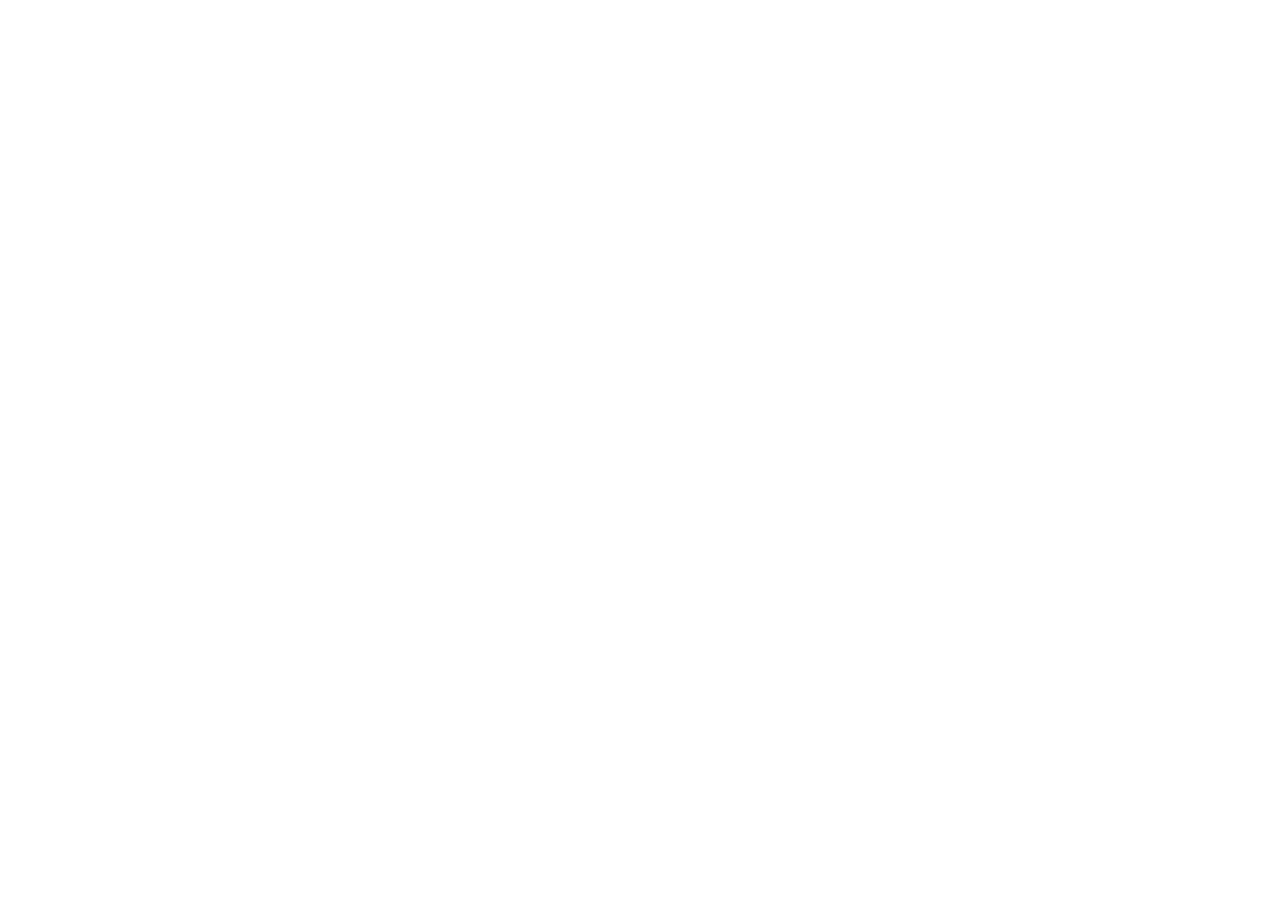
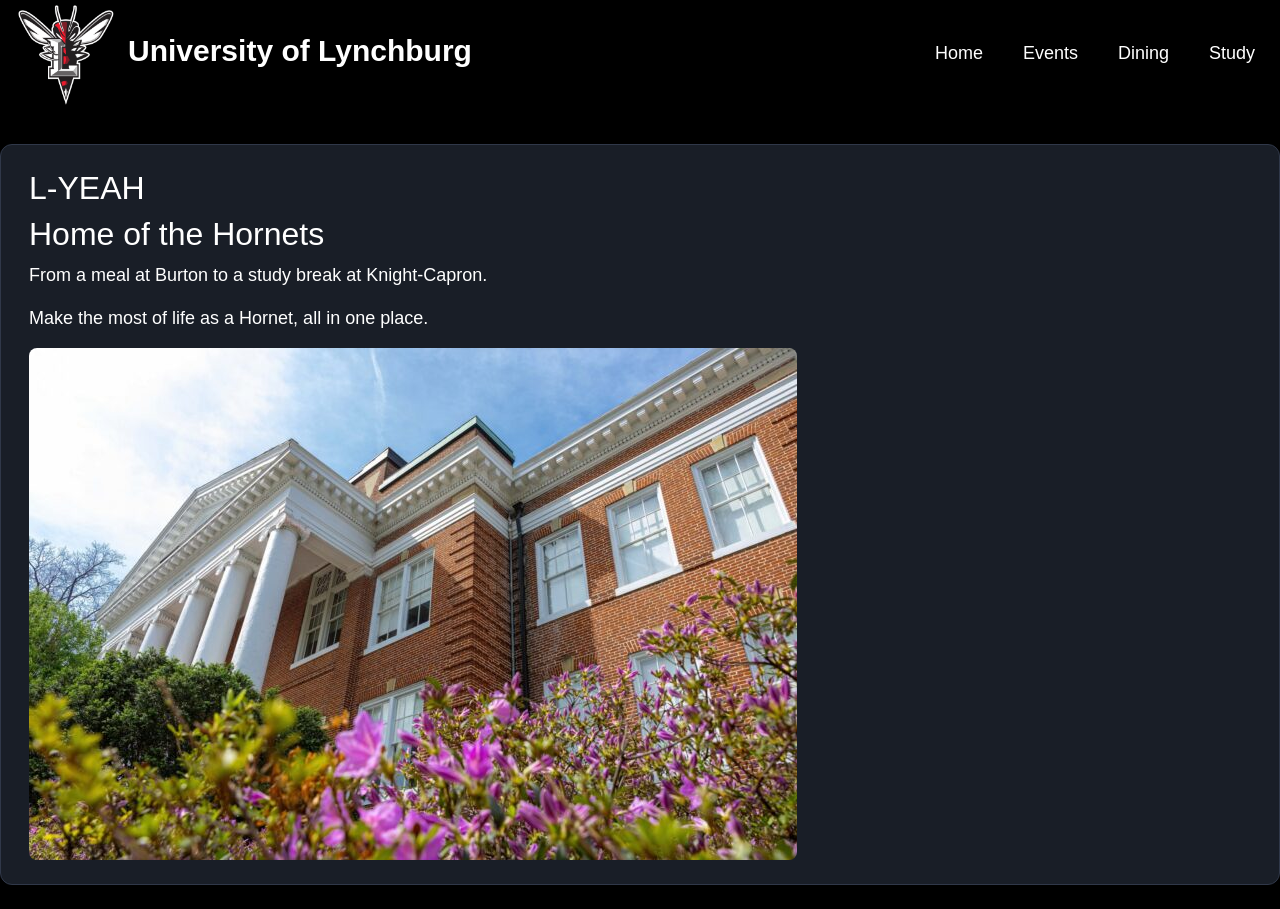
Before and after one commit to kcanada3/campus-life-super-app, a plain HTML site: page index.html in a window 1280 px wide. Before the commit the page ends 800 px from the top, so only its background shows below. Drawn offline with nearby package versions, Linux system fonts and the light colour scheme.

Commit message:
Add hornet logo and page title alongside the nav bar on each page. Add page header onto the main section (will be fixed)

```diff
--- a/css/style.css
+++ b/css/style.css
@@ -0,0 +1,106 @@
+/* global page styling */
+body {
+    background-color: black;
+    color: white;
+    font-size: 18px;
+    line-height: 1.5;
+}
+
+* {
+    font-family: sans-serif;
+    box-sizing: border-box;
+}
+
+/* centers the content on each page */
+.container {
+    max-width: 1120px;
+    margin-left: auto;
+    margin-right: auto;
+    padding-left: 20px;
+    padding-right: 20px;
+}
+
+/* boxes around the content of the pages */
+main section {
+    background-color: #191e27;
+    border: 1px solid #303849;
+    border-radius: 12px;
+    padding: 24px 28px;
+    margin-bottom: 24px;
+    min-width: 0;
+}
+
+/* image styling */
+img {
+    border-radius: 8px;
+    display: block;
+}
+
+.hornet-class {
+    width: 100px;
+    max-width: 220px;
+    height: 275px;
+    object-fit: cover;
+    object-position: center top;
+    margin: 16px;
+}
+
+.campus-class {
+
+}
+
+/* title and hornet logo styling for index.html */
+header {
+    position: relative;
+    height: 120px;
+}
+
+.title-row {
+    position: absolute;
+    top: 5px;
+    left: 0;
+    display: flex;
+    align-items: center;
+    justify-content: flex-start;
+    gap: 12px;
+    padding-left: 16px;
+}
+
+.title-row .hornet-class {
+    width: 100px;
+    height: 100px;
+    object-fit: contain;
+    margin: 0;
+}
+
+/* title heading */
+.title {
+    font-weight: bold;
+    font-size: 30px;
+}
+
+/* nav bar styling */
+.top-nav {
+    position: absolute;
+    top: 40px;
+    right: 25px;
+}
+
+.top-nav ul {
+    display: flex;
+    gap: 40px;
+    margin: 0;
+    padding: 0;
+    list-style: none;
+}
+
+.top-nav a {
+    color: white;
+    text-decoration: none;
+}
+
+.top-nav a:hover {
+    text-decoration: underline;
+}
+
+/* design for smaller screens */
--- a/index.html
+++ b/index.html
@@ -3,7 +3,7 @@
     <head>
         <meta charset="UTF-8">
         <meta name="viewport" content="width=device-width, initial-scale=1.0">
-        <title>Document</title>
+        <title>Campus Life Super App</title>
 
         <!-- Link to Bootstrap -->
         <link href="https://cdn.jsdelivr.net/npm/bootstrap@5.3.9/dist/css/bootstrap.min.css"
@@ -14,6 +14,32 @@
         <link rel="stylesheet" href="./css/style.css" />
     </head>
     <body>
-
+        <div class="container-fluid px-0">
+            <header class="text-start mb-4">
+                <div class ="title-row">
+                    <img class="hornet-class" alt="Hornet Logo" src="./images/hornet-logo.jpg"/>
+                    <!-- This is the title of the page -->
+                    <h1 class="title">University of Lynchburg</h1>
+                </div>
+                <nav class="top-nav" aria-label="Main navigation">
+                    <ul>
+                        <li><a href="./index.html">Home</a></li>
+                        <li><a href="./events.html">Events</a></li>
+                        <li><a href="./dining.html">Dining</a></li>
+                        <li><a href="./study.html">Study</a></li>
+                    </ul>
+                </nav>
+            </header>
+            <main>
+                <!-- This is the main content area where the bulk of the home page will go-->
+                <section>
+                    <h2>L-YEAH</h2>
+                    <h2>Home of the Hornets</h2>
+                    <p>From a meal at Burton to a study break at Knight-Capron.</p>
+                    <p>Make the most of life as a Hornet, all in one place.</p>
+                    <img class="campus-class" alt="Image of Campus Building" src="./images/campus.jpg"/>
+                </section>
+            </main>
+        </div>
     </body>
 </html>
```
Also changed, not shown: dining.html (added, +35 -0 lines), events.html (added, +35 -0 lines), study.html (added, +35 -0 lines), images/campus.jpg (added), images/hornet-logo.jpg (added).
